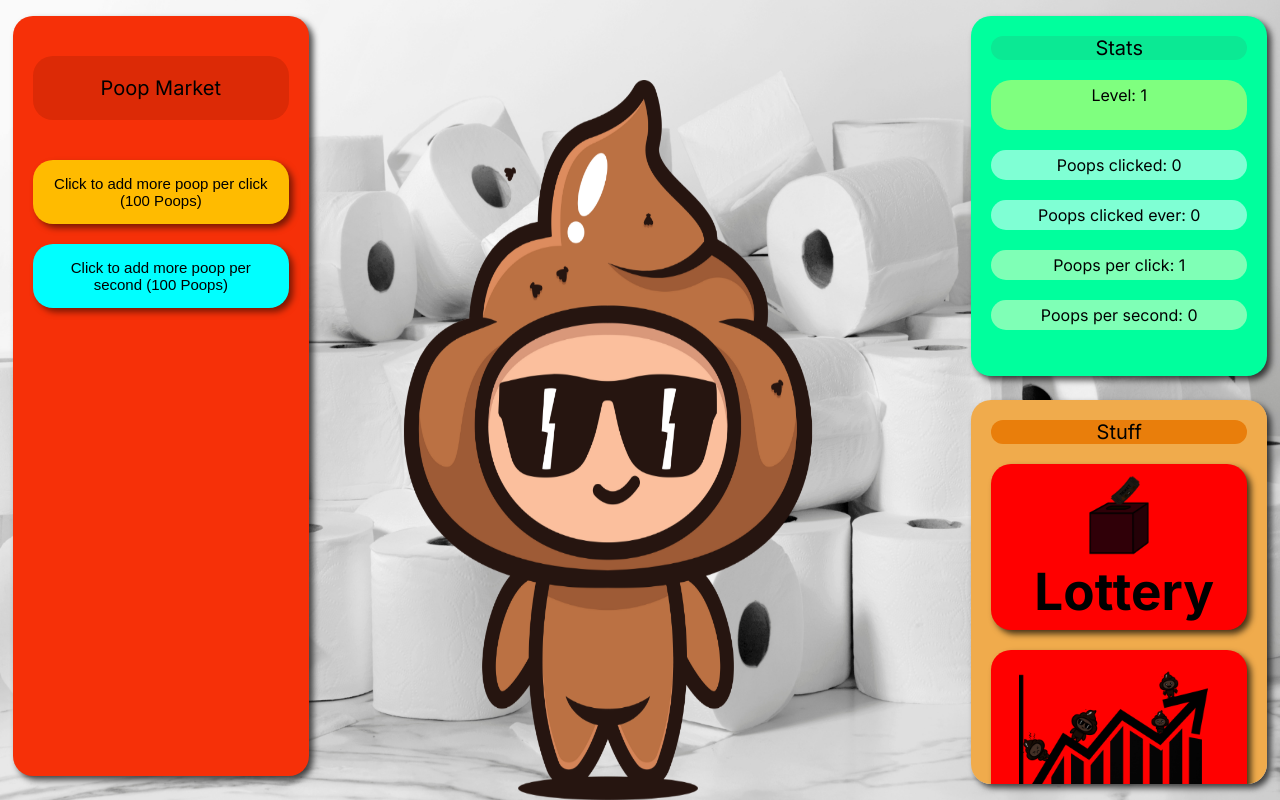
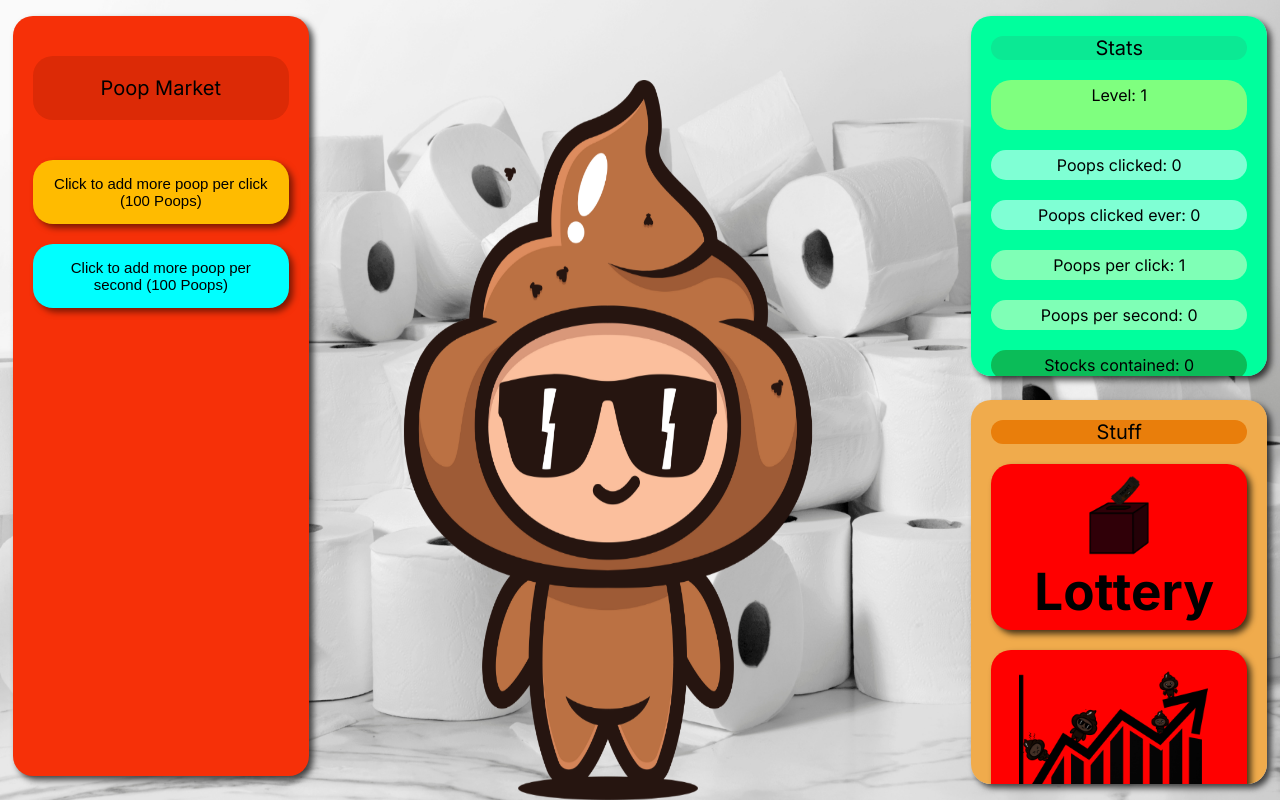
Before and after one commit to 3point14pi/poopPuncher, a Next.js app: page / in a window 1280 px wide. Built offline with nearby package versions, Linux system fonts and the light colour scheme.

Commit message:
stocks stats

```diff
--- a/app/index.module.css
+++ b/app/index.module.css
@@ -143,6 +143,12 @@
 
 .statsShop {
   background-color: rgb(127, 255, 182);
+  border-radius: 20px;
+  padding: 5px;
+}
+
+.statsStock {
+  background-color: rgb(11, 188, 88);
   border-radius: 20px;
   padding: 5px;
 }
--- a/app/page.tsx
+++ b/app/page.tsx
@@ -466,13 +466,11 @@ export default function SecretPage() {
           ></div>
         </div>
         <br />
-        <div className={styles.statsPoop}>Poops clicked: {count}</div>
-        <br />
-        <div className={styles.statsPoop}>Poops clicked ever: {poopsClickedEver}</div>
-        <br />
-        <div className={styles.statsShop}>Poops per click: {PoopPerClick}</div>
-        <br />
-        <div className={styles.statsShop}>Poops per second: {displayPoopPerSecond}</div>
+        <div className={styles.statsPoop}>Poops clicked: {count}</div> <br />
+        <div className={styles.statsPoop}>Poops clicked ever: {poopsClickedEver}</div> <br />
+        <div className={styles.statsShop}>Poops per click: {PoopPerClick}</div> <br />
+        <div className={styles.statsShop}>Poops per second: {displayPoopPerSecond}</div><br />
+        <div className={styles.statsStock}>Stocks contained: {stockContained}</div>
       </div>
 
       {/* IMAGES AND INTERACTIONS */}
```
